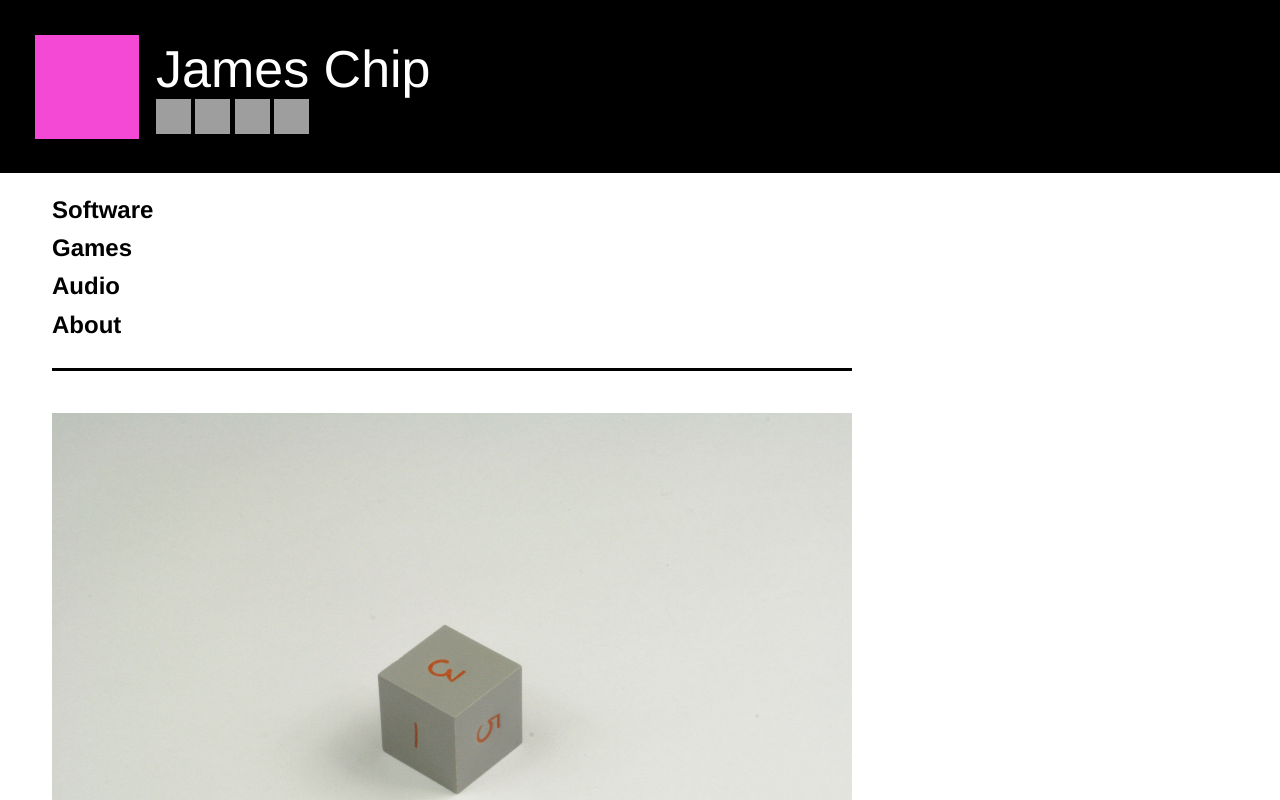
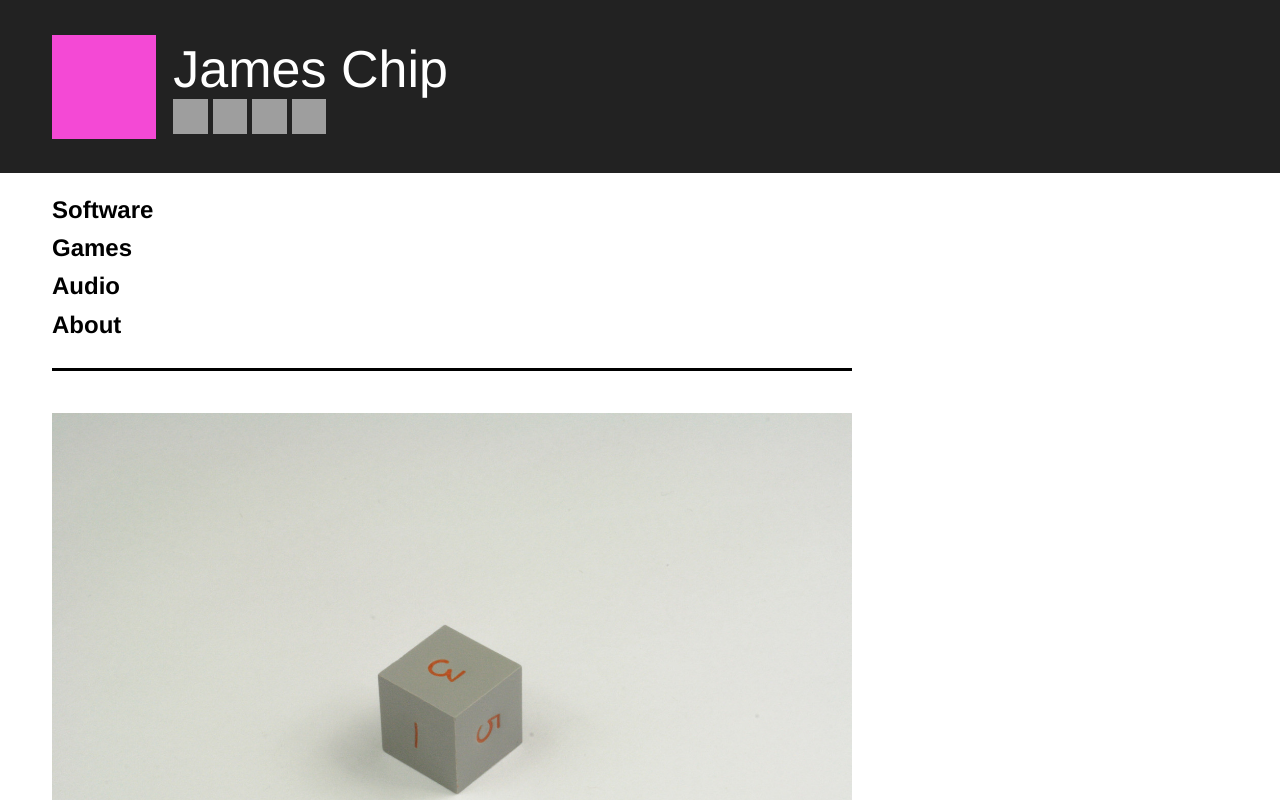
Before and after one commit to jameschip/old_website_repo, a plain HTML site: page index.html in a window 1280 px wide. Shown: the top 800 px of the page. Drawn offline with Linux system fonts and the light colour scheme; grey boxes are pictures that could not be loaded.

Commit message:
Make top bar allign with content.

```diff
--- a/content/tiffy_layout.css
+++ b/content/tiffy_layout.css
@@ -67,9 +67,9 @@ a:hover {
     /* width: 100%; */
     height: 10%;
     color: white;
-    background-color: black;
+    background-color: #222222;
     padding-top: 2em;
-    padding-left: 2em;
+    padding-left: 3em;
     padding-bottom: 2em;
 
 }
--- a/tiffy_layout.css
+++ b/tiffy_layout.css
@@ -67,9 +67,9 @@ a:hover {
     /* width: 100%; */
     height: 10%;
     color: white;
-    background-color: black;
+    background-color: #222222;
     padding-top: 2em;
-    padding-left: 2em;
+    padding-left: 3em;
     padding-bottom: 2em;
 
 }
```
